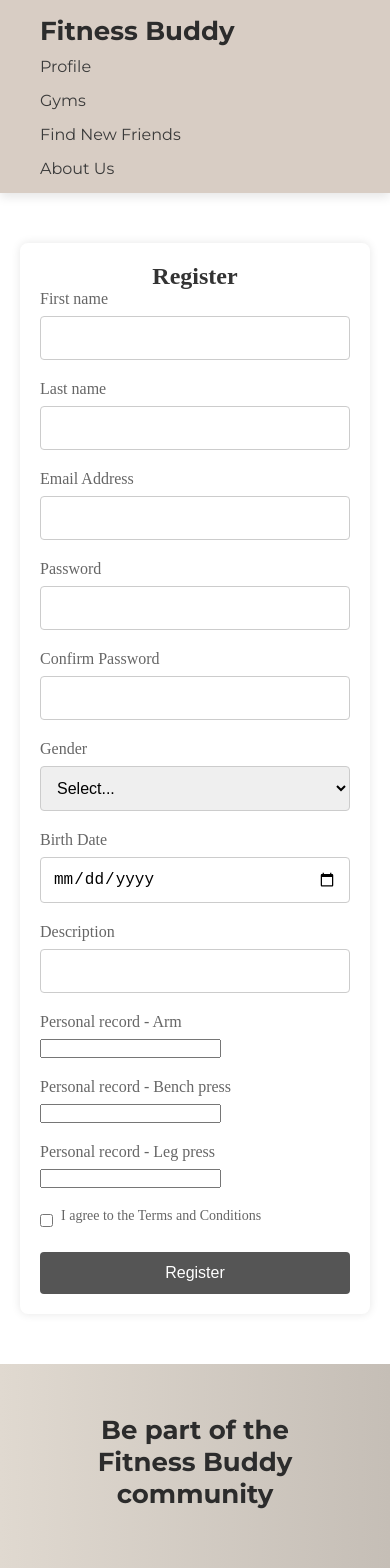
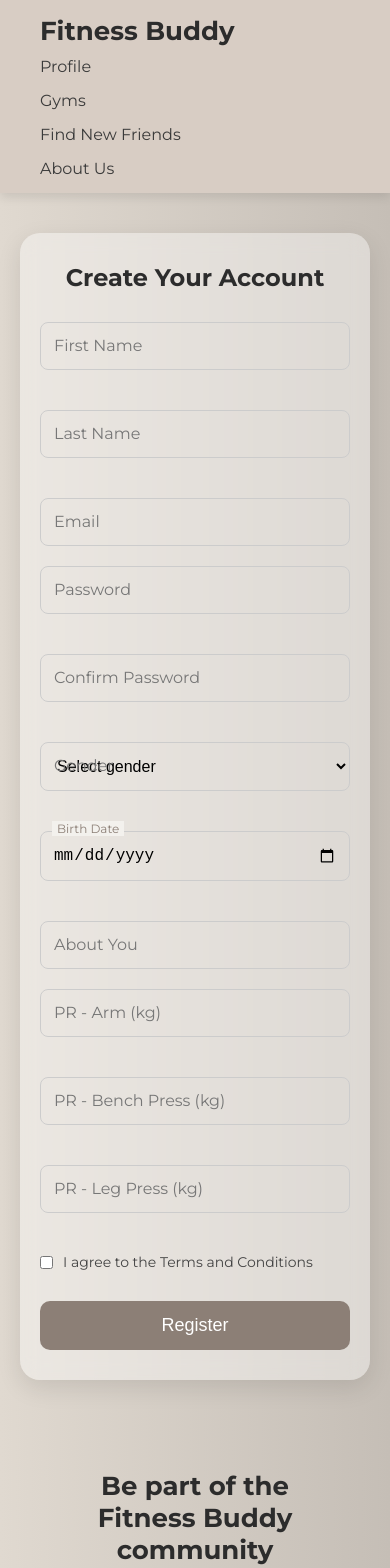
Before and after one commit to CatalinIonescu0922/Proiect_IC, an Angular app in the folder proiect_IC/: page /register-now in a window 390 px wide. Shown: the top 1568 px of the page. Built offline with nearby package versions, Linux system fonts and the light colour scheme.

Commit message:
redesign login si register now, sa fie in concordanta cu home page-ul

```diff
--- a/proiect_IC/src/app/login/login.component.css
+++ b/proiect_IC/src/app/login/login.component.css
@@ -1,108 +1,148 @@
-/* Basic reset and full-screen flex container */
+/* Base Reset */
 * {
     margin: 0;
     padding: 0;
     box-sizing: border-box;
-    font-family: 'Helvetica Neue', Helvetica, Arial, sans-serif; /* Modern font */
   }
 
-.login-container{
-    width: 100%;
+  .login-page {
     display: flex;
+    min-height: 90vh;
+    background: linear-gradient(to right, #e0d9d0, #c5beb6);
+    font-family: 'Montserrat', sans-serif;
     justify-content: center;
     align-items: center;
-    height: auto;
-    /* background: linear-gradient(135deg, #667eea, #764ba2); Trendy gradient background */
-    margin-top: 1rem;
-    margin-bottom: 1rem;
-    margin-left: 35%;
+    padding: 40px;
   }
 
-/* Styling for the login container */
-.login-container {
-    width: 100%;
-    max-width: 350px;
-    padding: 2rem;
-    background-color: #ffffff;
-    box-shadow: 0 4px 8px rgba(0, 0, 0, 0.1);
-    border-radius: 10px;
+  .login-left {
+    flex: 1;
     text-align: center;
+    padding: 20px;
   }
 
-/* Floating label pattern for form inputs */
+  .login-left h1 {
+    font-size: 48px;
+    color: #333;
+    margin-bottom: 10px;
+  }
+
+  .login-left p {
+    font-size: 18px;
+    color: #4e4e4e;
+    margin-bottom: 20px;
+  }
+
+  .login-left img {
+    width: 200px;
+    margin-top: 20px;
+  }
+
+  .login-right {
+    flex: 1;
+    display: flex;
+    flex-direction: column;
+    align-items: center;
+  }
+
+  .login-form {
+    width: 100%;
+    max-width: 400px;
+    background: rgba(255, 255, 255, 0.3);
+    backdrop-filter: blur(10px);
+    padding: 40px;
+    border-radius: 20px;
+    box-shadow: 0 8px 32px rgba(0, 0, 0, 0.2);
+  }
+
+  .login-form h2 {
+    text-align: center;
+    margin-bottom: 30px;
+    color: #333;
+  }
+
   .input-group {
     position: relative;
-    margin-bottom: 1.5rem; /* Increased margin for clarity */
+    margin-bottom: 25px;
   }
 
   .input-group input {
     width: 100%;
-    padding: 10px;
-    padding-top: 18px; /* Added space for label */
-    border: 2px solid #ccc;
-    border-radius: 5px;
+    padding: 14px 10px;
+    border: 1.5px solid #aaa;
+    border-radius: 8px;
     font-size: 16px;
-    background: none;
-    position: relative;
-    z-index: 2;
-    transition: border-color 0.3s;
+    background: transparent;
   }
 
-.input-group input:focus,
-.input-group input:not(:placeholder-shown) {
-    border-color: #667eea; /* Matching the gradient */
+  .input-group input:focus {
+    outline: none;
+    border-color: #8c7f76;
+  }
+
+  .input-group label {
+    position: absolute;
+    left: 12px;
+    top: 50%;
+    transform: translateY(-50%);
+    background-color: transparent;
+    padding: 0 5px;
+    color: #777;
+    transition: all 0.3s ease;
+    pointer-events: none;
   }
 
   .input-group input:focus + label,
   .input-group input:not(:placeholder-shown) + label {
-    transform: translateY(-150%); /* Adjusted for better visual effect */
+    top: -8px;
     font-size: 12px;
-    color: #667eea;
+    background-color: #f3f1ed;
+    color: #8c7f76;
   }
 
-.input-group label {
-    position: absolute;
-    top: 18px; /* Adjust to match input padding */
-    left: 10px;
-    z-index: 1;
-    transition: all 0.3s ease;
-    color: #999;
-    pointer-events: none; /* Ensures click events pass through to input */
-}
-
-/* Button styling for sign in */
-button {
+  button[type="submit"] {
     width: 100%;
-    padding: 10px 0;
+    padding: 12px;
     border: none;
-    border-radius: 5px;
-    background-color: #555; /* Adjusted to match the color theme from the navigation bar */
+    border-radius: 8px;
+    background-color: #8c7f76;
     color: white;
     font-size: 16px;
     cursor: pointer;
-    transition: background-color 0.3s;
     margin-top: 10px;
+    transition: background-color 0.3s ease;
   }
 
-button:hover {
-    background-color: #555; /* Darker shade for hover effect */
+  button[type="submit"]:hover {
+    background-color: #a39383;
   }
 
-/* Responsive typography */
-h2 {
-    margin-bottom: 1.5rem; /* Slightly larger margin for header */
-    color: #333;
+  .register-btn {
+    margin-top: 20px;
+    background: none;
+    border: none;
+    color: #4e4e4e;
+    cursor: pointer;
+    font-size: 14px;
+    text-decoration: underline;
   }
 
-btn {
+  .register-btn:hover {
+    color: #8c7f76;
+  }
+
+  /* Responsive */
+  @media (max-width: 900px) {
+    .login-page {
+      flex-direction: column;
+      padding: 20px;
+    }
+
+    .login-left, .login-right {
       width: 100%;
-    padding: 10px 0;
-    border: none;
-    border-radius: 5px;
-    background-color: #555; /* Adjusted to match the color theme from the navigation bar */
-    color: white;
-    font-size: 16px;
-    cursor: pointer;
-    transition: background-color 0.3s;
-    margin-top: 10px;
     }
+
+    .login-left img {
+      width: 150px;
+    }
+  }
--- a/proiect_IC/src/app/login/login.component.html
+++ b/proiect_IC/src/app/login/login.component.html
@@ -1,17 +1,31 @@
 <app-nav-bar></app-nav-bar>
-<div class="mega-container">
-  <div class="login-container">
-    <form #loginForm="ngForm" (ngSubmit)="onSubmit(loginForm)">
-      <h2>Welcome Back!</h2>
+
+<div class="login-page">
+  <div class="login-left">
+    <h1>Welcome Back 👋</h1>
+    <p>Log in to continue your fitness journey with Fitness Buddy.</p>
+    <img src="https://cdn-icons-png.flaticon.com/512/1041/1041916.png" alt="Fitness Icon" />
+  </div>
+
+  <div class="login-right">
+    <form #loginForm="ngForm" (ngSubmit)="onSubmit(loginForm)" class="login-form">
+      <h2>Login</h2>
+
       <div class="input-group">
-        <input type="email" id="email" name="email" required placeholder="Enter your email" ngModel>
+        <input type="email" id="email" name="email" required placeholder=" " ngModel>
+        <label for="email">Email</label>
       </div>
+
       <div class="input-group">
-        <input type="password" id="password" name="password" required placeholder="Enter your password" ngModel>
+        <input type="password" id="password" name="password" required placeholder=" " ngModel>
+        <label for="password">Password</label>
       </div>
+
       <button type="submit">Sign In</button>
     </form>
+
+    <button class="register-btn" (click)="changeToCreate_Account()">No Account? Register here</button>
   </div>
-  <button class="btn" (click)="changeToCreate_Account()">No Account? Register here</button>
 </div>
+
 <app-footer></app-footer>
--- a/proiect_IC/src/app/register-now/register-now.component.css
+++ b/proiect_IC/src/app/register-now/register-now.component.css
@@ -1,72 +1,111 @@
-.center-container {
+.register-page {
+    min-height: 90vh;
     display: flex;
     justify-content: center;
     align-items: center;
-    height: auto;
-    width: 100vw;
-   margin-top: 50px;
-   margin-bottom: 50px;
+    background: linear-gradient(to right, #e0d9d0, #c5beb6);
+    padding: 40px 20px;
+    font-family: 'Montserrat', sans-serif;
   }
 
-.container {
-    background-color: #ffffff;
-    padding: 20px;
-    border-radius: 8px;
-    box-shadow: 0 0 10px rgba(0, 0, 0, 0.1);
-    width: 350px; /* Adjust width as needed */
+  .form-container {
+    background: rgba(255, 255, 255, 0.4);
+    backdrop-filter: blur(10px);
+    padding: 40px;
+    border-radius: 20px;
+    box-shadow: 0 8px 24px rgba(0, 0, 0, 0.1);
+    width: 100%;
+    max-width: 800px;
   }
 
-h2 {
-    color: #333;
+  form h2 {
     text-align: center;
-    font-size: 24px; /* Larger title font size */
+    margin-bottom: 30px;
+    color: #2c2c2c;
+  }
+
+  .form-row {
+    display: flex;
+    gap: 20px;
+    flex-wrap: wrap;
+    margin-bottom: 20px;
   }
 
   .input-group {
-    margin-bottom: 20px; /* Increased spacing */
+    flex: 1;
+    position: relative;
+    margin-bottom: 20px;
+  }
+
+  .input-group input,
+  .input-group select {
+    width: 100%;
+    padding: 14px 12px;
+    font-size: 16px;
+    border: 1.5px solid #ccc;
+    border-radius: 8px;
+    background: transparent;
+  }
+
+  .input-group input:focus,
+  .input-group select:focus {
+    outline: none;
+    border-color: #8c7f76;
   }
 
   .input-group label {
-    display: block;
-    color: #666;
-    margin-bottom: 8px;
-    font-size: 16px; /* Larger label font size */
+    position: absolute;
+    top: 14px;
+    left: 14px;
+    color: #777;
+    background-color: transparent;
+    transition: all 0.3s ease;
+    pointer-events: none;
   }
 
-.input-group input[type="text"],
-.input-group input[type="email"],
-.input-group input[type="password"],
-.input-group input[type="date"],
-.input-group input[type="description"],
-.input-group select {
-    width: 100%;
-    padding: 12px; /* Increased padding for larger touch area */
-    border: 1px solid #ccc;
-    border-radius: 4px;
-    font-size: 16px; /* Larger text font size */
+  .input-group input:focus + label,
+  .input-group input:not(:placeholder-shown) + label,
+  .input-group select:focus + label {
+    top: -10px;
+    left: 12px;
+    font-size: 12px;
+    background-color: #f3f1ed;
+    color: #8c7f76;
+    padding: 0 5px;
   }
 
-.input-group.checkbox-group {
+  .checkbox-group {
     display: flex;
     align-items: center;
+    gap: 10px;
+    font-size: 14px;
+    color: #444;
+    margin-bottom: 30px;
   }
 
-.input-group.checkbox-group label {
-    margin-left: 8px;
-    font-size: 14px; /* Larger checkbox label font size */
-}
-
-button {
+  button[type="submit"] {
     width: 100%;
-    padding: 12px; /* Increased padding */
+    padding: 14px;
     border: none;
-    background-color: #555;
+    border-radius: 10px;
+    background-color: #8c7f76;
     color: white;
-    border-radius: 4px;
+    font-size: 18px;
     cursor: pointer;
-    font-size: 16px; /* Larger button text size */
+    transition: background-color 0.3s ease;
   }
 
   button:hover {
-    background-color: #555;
+    background-color: #a39383;
   }
+
+  /* Responsive */
+  @media (max-width: 768px) {
+    .form-row {
+      flex-direction: column;
+    }
+
+    .form-container {
+      padding: 30px 20px;
+    }
+  }
--- a/proiect_IC/src/app/register-now/register-now.component.html
+++ b/proiect_IC/src/app/register-now/register-now.component.html
@@ -1,72 +1,76 @@
 <app-nav-bar></app-nav-bar>
 
-<div class="center-container">
-<div class="container">
+<div class="register-page">
+  <div class="form-container">
     <form #registerForm="ngForm" (ngSubmit)="onSubmit(registerForm)">
-    <h2>Register</h2>
+      <h2>Create Your Account</h2>
 
+      <div class="form-row">
         <div class="input-group">
-      <label for="first-name">First name</label>
-      <input type="text" id="first-name" name="first-name" ngModel required>
+          <input type="text" id="first-name" name="first-name" ngModel required placeholder=" " />
+          <label for="first-name">First Name</label>
+        </div>
+        <div class="input-group">
+          <input type="text" id="last-name" name="last-name" ngModel required placeholder=" " />
+          <label for="last-name">Last Name</label>
+        </div>
       </div>
 
       <div class="input-group">
-      <label for="last-name">Last name</label>
-      <input type="text" id="last-name" name="last-name" ngModel required>
+        <input type="email" id="email" name="email" ngModel required placeholder=" " />
+        <label for="email">Email</label>
       </div>
 
+      <div class="form-row">
         <div class="input-group">
-      <label for="email">Email Address</label>
-      <input type="email" id="email" name="email" ngModel required>
+          <input type="password" id="password" name="password" ngModel required placeholder=" " />
+          <label for="password">Password</label>
+        </div>
+        <div class="input-group">
+          <input type="password" id="confirm-password" name="confirm-password" ngModel required placeholder=" " />
+          <label for="confirm-password">Confirm Password</label>
+        </div>
       </div>
 
+      <div class="form-row">
         <div class="input-group">
-      <label for="password">Password</label>
-      <input type="password" id="password" name="password" ngModel required>
-    </div>
-
-    <div class="input-group">
-      <label for="confirm-password">Confirm Password</label>
-      <input type="password" id="confirm-password" name="confirm-password" ngModel required>
-    </div>
-
-    <div class="input-group">
-      <label for="gender">Gender</label>
           <select id="gender" name="gender" ngModel required>
-        <option value="">Select...</option>
+            <option value="" disabled selected hidden>Select gender</option>
             <option value="male">Male</option>
             <option value="female">Female</option>
             <option value="other">Other</option>
           </select>
+          <label for="gender">Gender</label>
         </div>
 
         <div class="input-group">
+          <input type="date" id="birth-date" name="birth-date" ngModel required />
           <label for="birth-date">Birth Date</label>
-      <input type="date" id="birth-date" name="birth-date" ngModel required>
+        </div>
       </div>
 
       <div class="input-group">
-      <label for="description">Description</label>
-      <input type="text" id="description" name="description" ngModel required>
+        <input type="text" id="description" name="description" ngModel required placeholder=" " />
+        <label for="description">About You</label>
       </div>
 
+      <div class="form-row">
         <div class="input-group">
-      <label for="pr-arm">Personal record - Arm</label>
-      <input type="number" id="pr-arm" name="pr-arm" ngModel required>
+          <input type="number" id="pr-arm" name="pr-arm" ngModel required placeholder=" " />
+          <label for="pr-arm">PR - Arm (kg)</label>
+        </div>
+        <div class="input-group">
+          <input type="number" id="pr-bench-press" name="pr-bench-press" ngModel required placeholder=" " />
+          <label for="pr-bench-press">PR - Bench Press (kg)</label>
+        </div>
+        <div class="input-group">
+          <input type="number" id="pr-leg-press" name="pr-leg-press" ngModel required placeholder=" " />
+          <label for="pr-leg-press">PR - Leg Press (kg)</label>
+        </div>
       </div>
 
-    <div class="input-group">
-      <label for="pr-bench-press">Personal record - Bench press</label>
-      <input type="number" id="pr-bench-press" name="pr-bench-press" ngModel required>
-    </div>
-
-    <div class="input-group">
-      <label for="pr-leg-press">Personal record - Leg press</label>
-      <input type="number" id="pr-leg-press" name="pr-leg-press" ngModel required>
-    </div>
-
-    <div class="input-group checkbox-group">
-      <input type="checkbox" id="terms" name="terms" ngModel required>
+      <div class="checkbox-group">
+        <input type="checkbox" id="terms" name="terms" ngModel required />
         <label for="terms">I agree to the Terms and Conditions</label>
       </div>
 
```
Also changed, not shown: proiect_IC/src/app/gyms/gyms.component.html (+0 -10 lines). Lines whose indentation alone changed are shown as unchanged.
